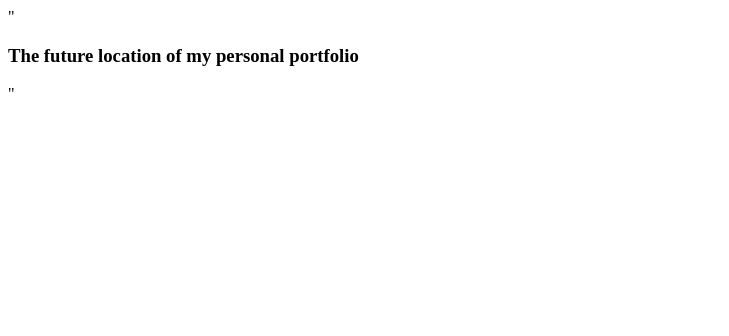
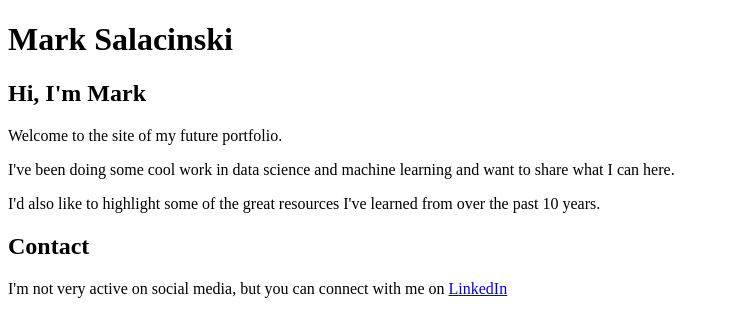
Before and after one commit to marksal87/marksal87.github.io, a plain HTML site: page index.html in a window 1280 px wide. Shown: the whole page, without its empty margins (0-729 px from the left). Drawn offline with Linux system fonts and the light colour scheme.

Commit message:
Nearly empty site

```diff
--- a/index.html
+++ b/index.html
@@ -1 +1,21 @@
-"<h3>The future location of my personal portfolio</h3>"
+<!DOCTYPE html>
+<html>
+	<head>
+		<title>Mark Salacinski</title>
+		<link rel="stylesheet" type="text/css" href="css/main.css">
+	</head>
+
+  <header>
+     <h1 class='title-text'>Mark Salacinski</h1>
+  </header>
+
+  <body>
+    <h2>Hi, I'm Mark</h2>
+    <p>Welcome to the site of my future portfolio.</p>
+    <p>I've been doing some cool work in data science and machine learning and want to share what I can here.</p>
+    <p>I'd also like to highlight some of the great resources I've learned from over the past 10 years.</p>
+
+    <h2>Contact</h2>
+    <p>I'm not very active on social media, but you can connect with me on <a href="https://www.linkedin.com/in/mark-salacinski-6a8a5030">LinkedIn</a></p>
+  </body>
+</html>
```
